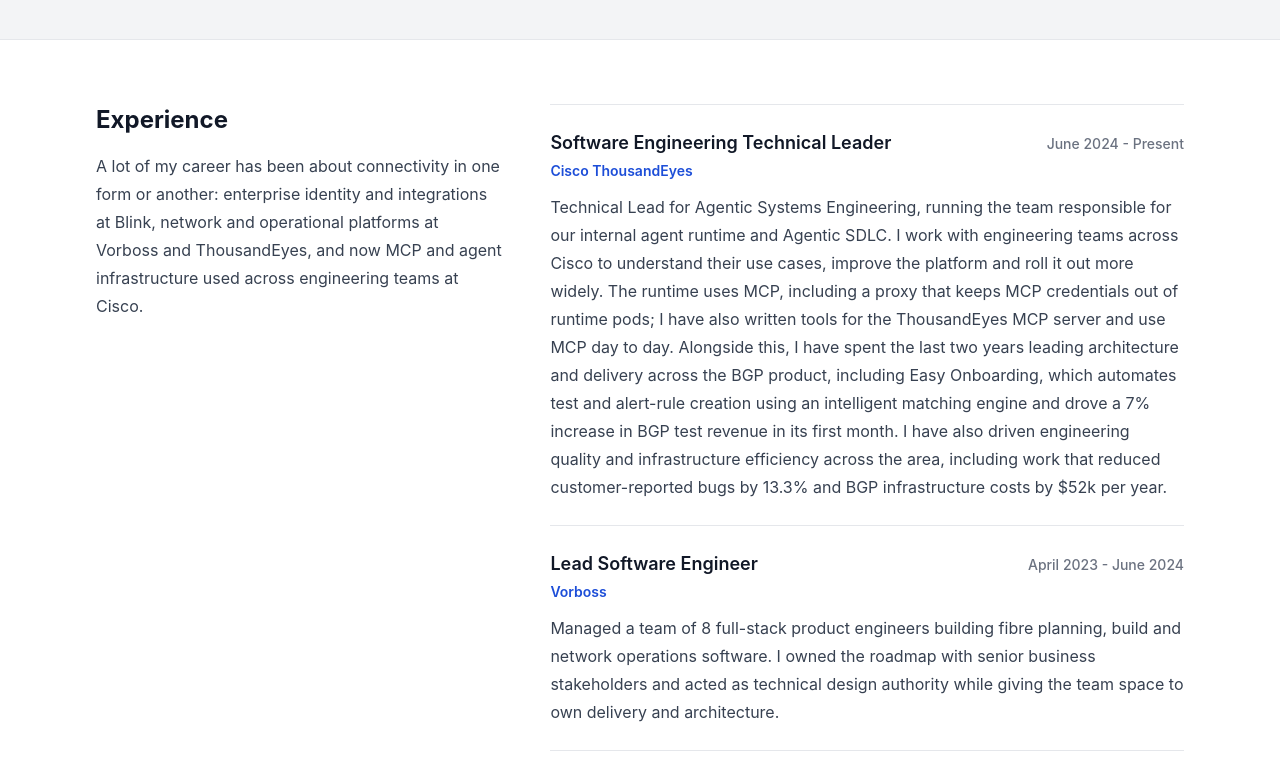
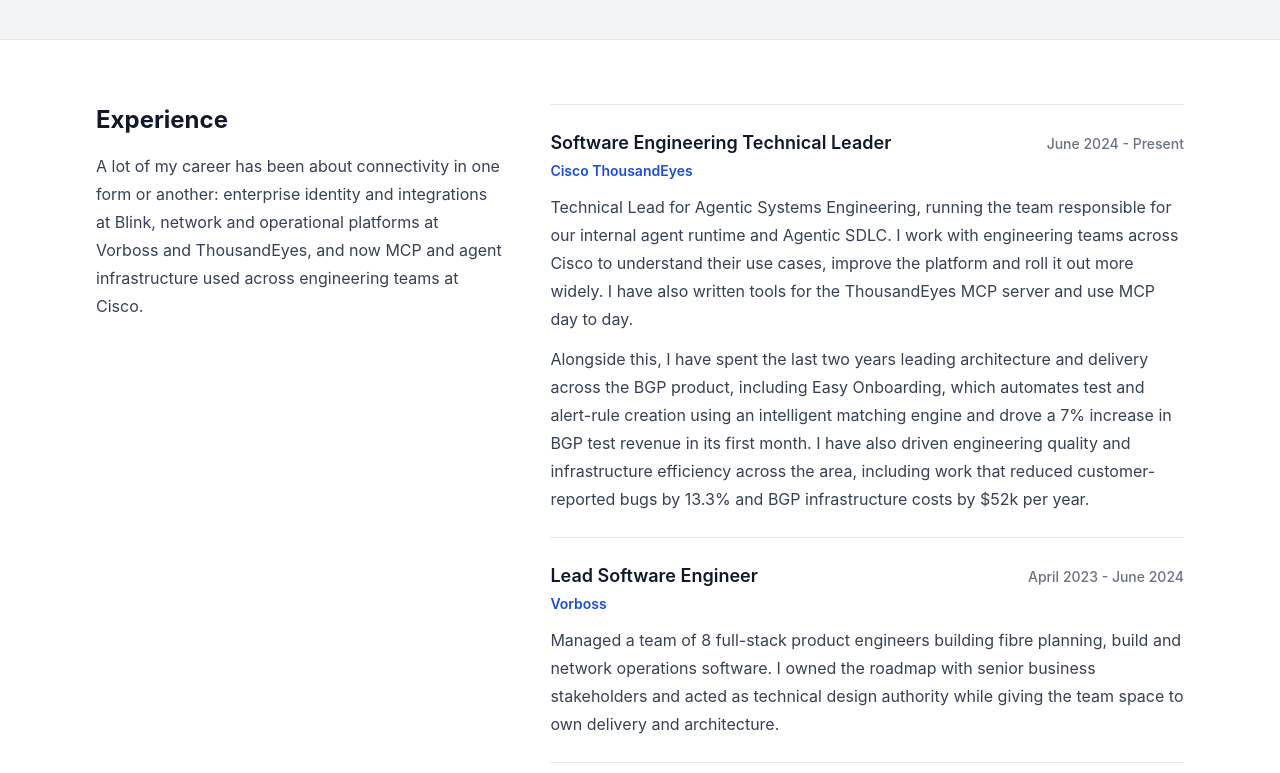
Before and after one commit to mattridley/website, a Next.js app: page / in a window 1280 px wide. Shown: the part 907-1680 px from the top of the page. Built offline with nearby package versions, Linux system fonts and the light colour scheme.

Commit message:
Refine public ThousandEyes experience

```diff
--- a/src/pages/index.tsx
+++ b/src/pages/index.tsx
@@ -22,7 +22,9 @@ const roles = [
     company: "Cisco ThousandEyes",
     dates: "June 2024 - Present",
     summary:
-      "Technical Lead for Agentic Systems Engineering, running the team responsible for our internal agent runtime and Agentic SDLC. I work with engineering teams across Cisco to understand their use cases, improve the platform and roll it out more widely. The runtime uses MCP, including a proxy that keeps MCP credentials out of runtime pods; I have also written tools for the ThousandEyes MCP server and use MCP day to day. Alongside this, I have spent the last two years leading architecture and delivery across the BGP product, including Easy Onboarding, which automates test and alert-rule creation using an intelligent matching engine and drove a 7% increase in BGP test revenue in its first month. I have also driven engineering quality and infrastructure efficiency across the area, including work that reduced customer-reported bugs by 13.3% and BGP infrastructure costs by $52k per year.",
+      "Technical Lead for Agentic Systems Engineering, running the team responsible for our internal agent runtime and Agentic SDLC. I work with engineering teams across Cisco to understand their use cases, improve the platform and roll it out more widely. I have also written tools for the ThousandEyes MCP server and use MCP day to day.",
+    details:
+      "Alongside this, I have spent the last two years leading architecture and delivery across the BGP product, including Easy Onboarding, which automates test and alert-rule creation using an intelligent matching engine and drove a 7% increase in BGP test revenue in its first month. I have also driven engineering quality and infrastructure efficiency across the area, including work that reduced customer-reported bugs by 13.3% and BGP infrastructure costs by $52k per year.",
   },
   {
     title: "Lead Software Engineer",
@@ -200,6 +202,11 @@ export default function Index() {
                     <p className="mt-3 text-base leading-7 text-gray-700">
                       {role.summary}
                     </p>
+                    {role.details && (
+                      <p className="mt-3 text-base leading-7 text-gray-700">
+                        {role.details}
+                      </p>
+                    )}
                   </article>
                 ))}
               </div>
```
